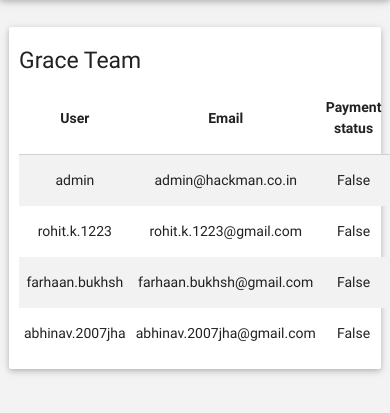
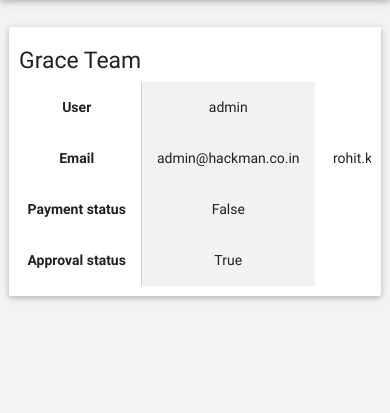
Before and after one commit to abhijh/Hackman, a Django app: page /teams/ in a window 390 px wide; the page is wider, and only the part inside the window is pictured. Shown: the part 56-469 px from the top of that part. Run offline with Django 3.2, Linux system fonts and the light colour scheme; a user stored in the database is signed in; data comes from the database, SQL or seed files in the repository; some libraries are stand-ins or nearby versions.

Commit message:
Responsive table.

```diff
--- a/templates/portal/teams.html
+++ b/templates/portal/teams.html
@@ -9,7 +9,7 @@
             {% for team in teams %}
             <div class="card-panel col m8 s12 offset-m2" style="padding:10px;">
                 <h5>{{team.team_name}}</h5>
-                <table class="centered striped">
+                <table class="centered striped responsive-table">
                     <thead>
                         <th>User</th>
                         <th>Email</th>
```
